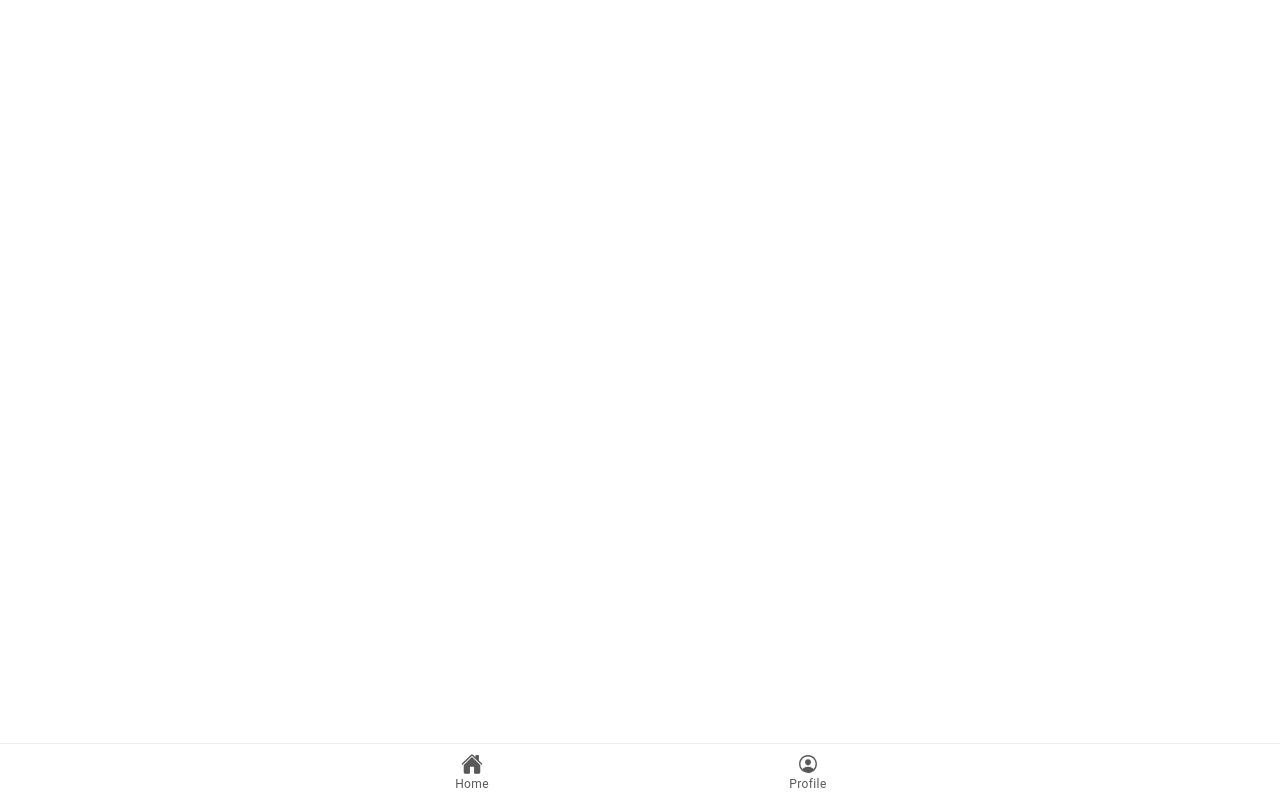
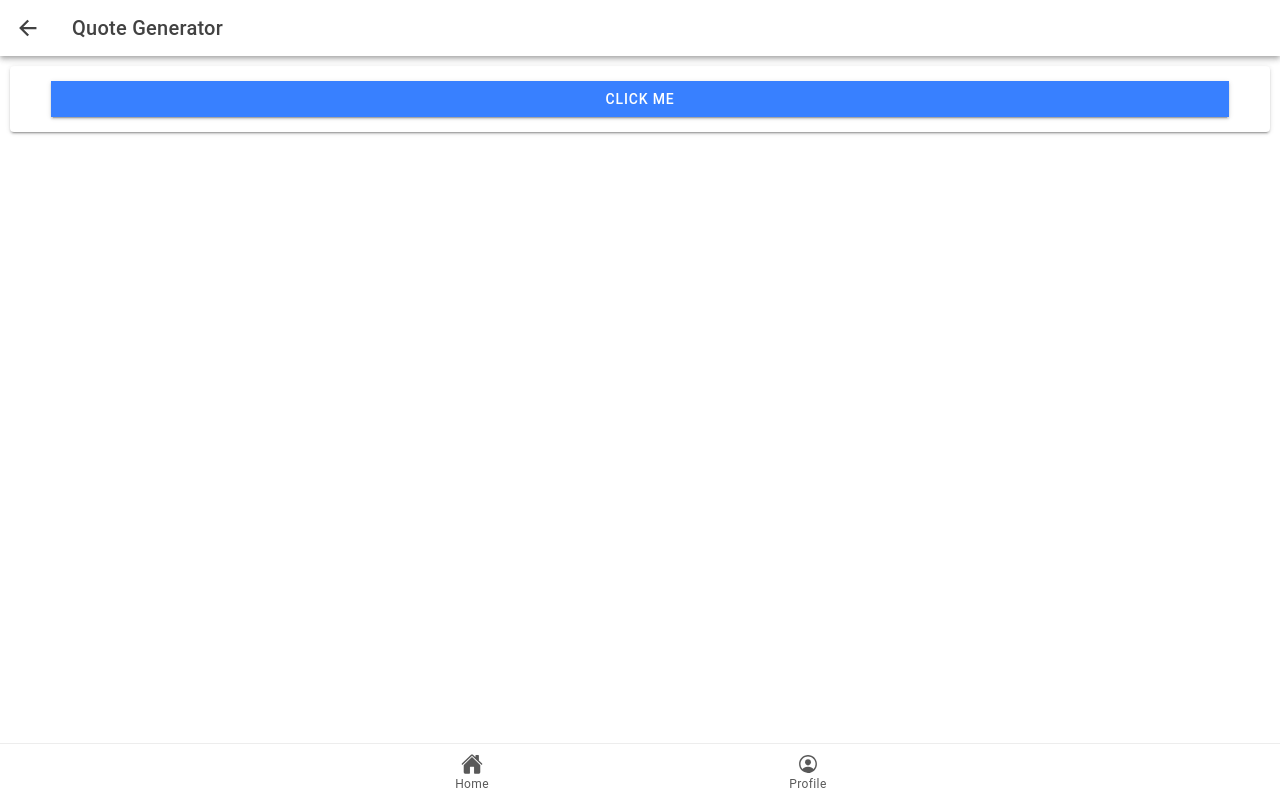
Before and after one commit to Cutiekuan/ion-t-obispo2, a React (Vite) app: page /quotesgenerator in a window 1280 px wide. Built offline with nearby package versions, Linux system fonts and the light colour scheme.

Commit message:
added quotes generator

```diff
--- a/src/App.tsx
+++ b/src/App.tsx
@@ -16,6 +16,7 @@ import Profile from './pages/Profile';
 import ClickCounter from './pages/ClickCounter';
 import Calculator from './pages/Calculator';
 import Todolist from './pages/Todolist';
+import QuotesGenerator from './pages/QuotesGenerator';
 
 /* Core CSS required for Ionic components to work properly */
 import '@ionic/react/css/core.css';
@@ -71,6 +72,10 @@ const App: React.FC = () => (
             <Todolist />
           </Route>
 
+          <Route path="/quotesgenerator">
+            <QuotesGenerator />
+          </Route>
+
 
           <Route exact path="/profile">
             <Profile />
--- /dev/null
+++ b/src/assets/json/Aileen.json
@@ -0,0 +1,22 @@
+[
+    {
+      "id": 1,
+      "message": "The only way to do great work is to love what you do. If you haven't found it yet, keep looking. Don't settle. - Steve Jobs"
+    },
+    {
+      "id": 2,
+      "message": "Believe you can and you're halfway there. - Theodore Roosevelt"
+    },
+    {
+      "id": 3,
+      "message": "Success is not final, failure is not fatal: It is the courage to continue that counts. - Winston Churchill"
+    },
+    {
+      "id": 4,
+      "message": "The future belongs to those who believe in the beauty of their dreams. - Eleanor Roosevelt"
+    },
+    {
+      "id": 5,
+      "message": "Your time is limited, don't waste it living someone else's life. Don't be trapped by dogma, which is living the result of other people's thinking. Don't let the noise of other's opinion drowned your own inner voice. And most important, have the courage to follow your heart and intuition, they somehow already know what you truly want to become. Everything else is secondary. - Steve Jobs"
+    }
+  ]
--- a/src/pages/Home.tsx
+++ b/src/pages/Home.tsx
@@ -54,7 +54,7 @@ const cardData = [
     link: '/todolist'
   },
   {
-    title: '',
+    title: 'Quotes Generator',
     icon: chatbubble,
     subtitle: 'Applet #4',
     link: '/quotesgenerator'
--- /dev/null
+++ b/src/pages/QuotesGenerator.tsx
@@ -0,0 +1,111 @@
+import React, { useState } from 'react';
+import {
+  IonBackButton,
+  IonButton,
+  IonButtons,
+  IonCard,
+  IonCardContent,
+  IonCardHeader,
+  IonCardSubtitle,
+  IonCardTitle,
+  IonCol,
+  IonContent,
+  IonGrid,
+  IonHeader,
+  IonIcon,
+  IonInput,
+  IonItem,
+  IonLabel,
+  IonList,
+  IonPage,
+  IonRow,
+  IonTitle,
+  IonToolbar,
+  IonItemDivider,
+  IonSearchbar,
+  IonAlert,
+  IonActionSheet,
+  IonAvatar,
+  IonThumbnail
+} from '@ionic/react';
+
+//Dynamic data reference
+import Aileen from '../assets/json/Aileen.json';
+
+const QuotesGenerator: React.FC = () => {
+
+  const [showAlert, setShowAlert] = useState(false);
+  const [randomIndex, setRandomIndex] =  useState<number | null>(null); // State to store random index
+
+  // Function to generate a random index
+  const generateRandomIndex = () => {
+    return Math.floor(Math.random() * Aileen.length);
+  };
+
+  // Function to generate a random message
+  const renderRandomMessage = () => {
+    if (randomIndex !== null) {
+      return Aileen[randomIndex].message;
+    } else {
+      return ''; // Return empty string if randomIndex is null
+    }
+  };
+
+  // Function to handle opening of the alert
+  const handleOpenAlert = () => {
+    const newIndex = generateRandomIndex();
+    setRandomIndex(newIndex);
+    setShowAlert(true);
+  };
+
+  // Function to handle closing of the alert
+  const handleAlertDismiss = () => {
+    setRandomIndex(0); // Reset the index to 0
+    setShowAlert(false); // Hide the alert
+  };
+
+
+
+  return (
+    <IonPage>
+      <IonHeader>
+        <IonToolbar>
+          <IonButtons slot="start">
+            <IonBackButton defaultHref="/" />
+          </IonButtons>
+          <IonTitle>Quote Generator</IonTitle>
+        </IonToolbar>
+      </IonHeader>
+      <IonContent fullscreen>
+        <IonHeader collapse="condense">
+          <IonToolbar>
+            <IonTitle size="large">Quote Generator</IonTitle>
+          </IonToolbar>
+        </IonHeader>
+
+        <IonCard>
+
+          {/*Button Trigger*/}
+          <IonGrid>
+            <IonRow>
+                <IonCol size="" push="">
+                <IonButton id="present-alert" color="primary" expand="full" onClick={handleOpenAlert}>Click me</IonButton>
+                <IonAlert
+                  isOpen={showAlert}
+                  onDidDismiss={handleAlertDismiss} // Call the handleAlertDismiss function when the alert is closed
+                  header="Aileen"
+
+                  subHeader=""
+                  message={renderRandomMessage()}
+                  buttons={['Close']}
+                />
+                </IonCol>
+            </IonRow>
+          </IonGrid>
+        </IonCard>
+      </IonContent>
+    </IonPage>
+  );
+};
+
+export default  QuotesGenerator;
```
